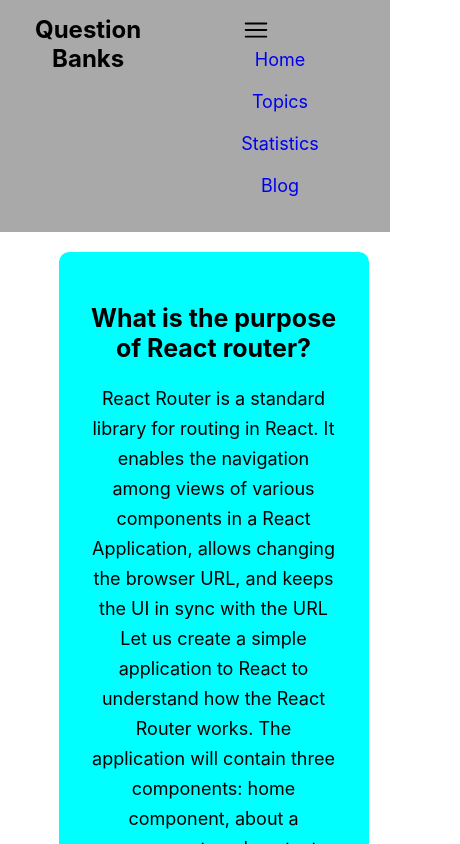
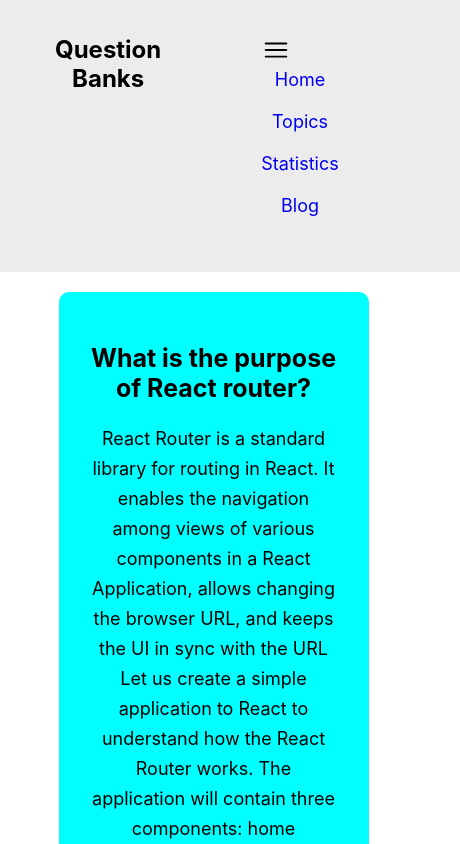
Before and after one commit to Aminulhoque01/Quize-banks, a React (Create React App) app: page /blog in a window 390 px wide. Shown: the top 844 px of the page, 460 px wide, since content can reach past the window. Built offline with nearby package versions, Linux system fonts and the light colour scheme.

Commit message:
finished commit

```diff
--- a/src/components/Nave/Nave.css
+++ b/src/components/Nave/Nave.css
@@ -40,6 +40,12 @@
 
 @media only screen and (max-width:600px) {
 
+    .nave-container{
+        background-color: rgba(203, 203, 203, 0.374);
+        padding: 35px;
+        margin-bottom: 0px;
+        width:100%;
+    }
 
     .nave-title{
         margin-left: 20px;
--- a/src/components/Question/Question.js
+++ b/src/components/Question/Question.js
@@ -32,6 +32,7 @@
 
 
 
+        <div className='question'>
             <div className='question-container'>
 
            <h3 className='question-title'>quiz {count+1}: {finalQuestion}</h3>
@@ -54,6 +55,7 @@
           </div>
 
        </div>
+        </div>
     );
 };
 
--- a/src/components/Question/Qustion.css
+++ b/src/components/Question/Qustion.css
@@ -4,6 +4,9 @@
     margin: auto;
     border: 1px solid #ddd;
     margin-top: 20px;
+
+
+
 }
 .question-title{
     font-size: 25px;
@@ -49,7 +52,8 @@
         border: 1px solid #ddd;
         margin-top: 40px;
         border:none;
-        /* margin-left: -80px; */
+
+
     }
     .eye-icon{
         margin-left: 250px;
@@ -63,8 +67,9 @@
     }
 
     .op-con{
-        margin-left:-70px;
-
+        margin-left:-170px;
+        /* margin: auto; */
     }
 
+
 }
```
Lines whose indentation alone changed are shown as unchanged.
